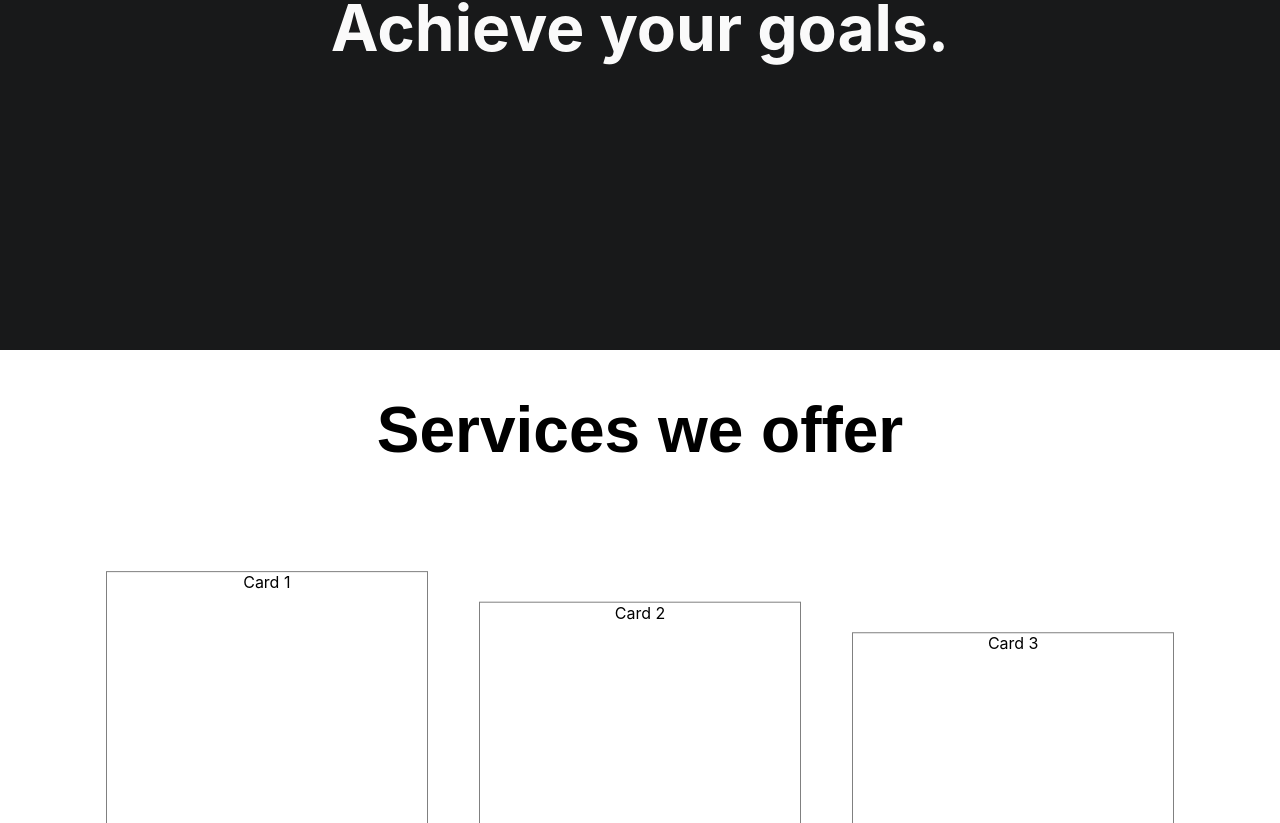
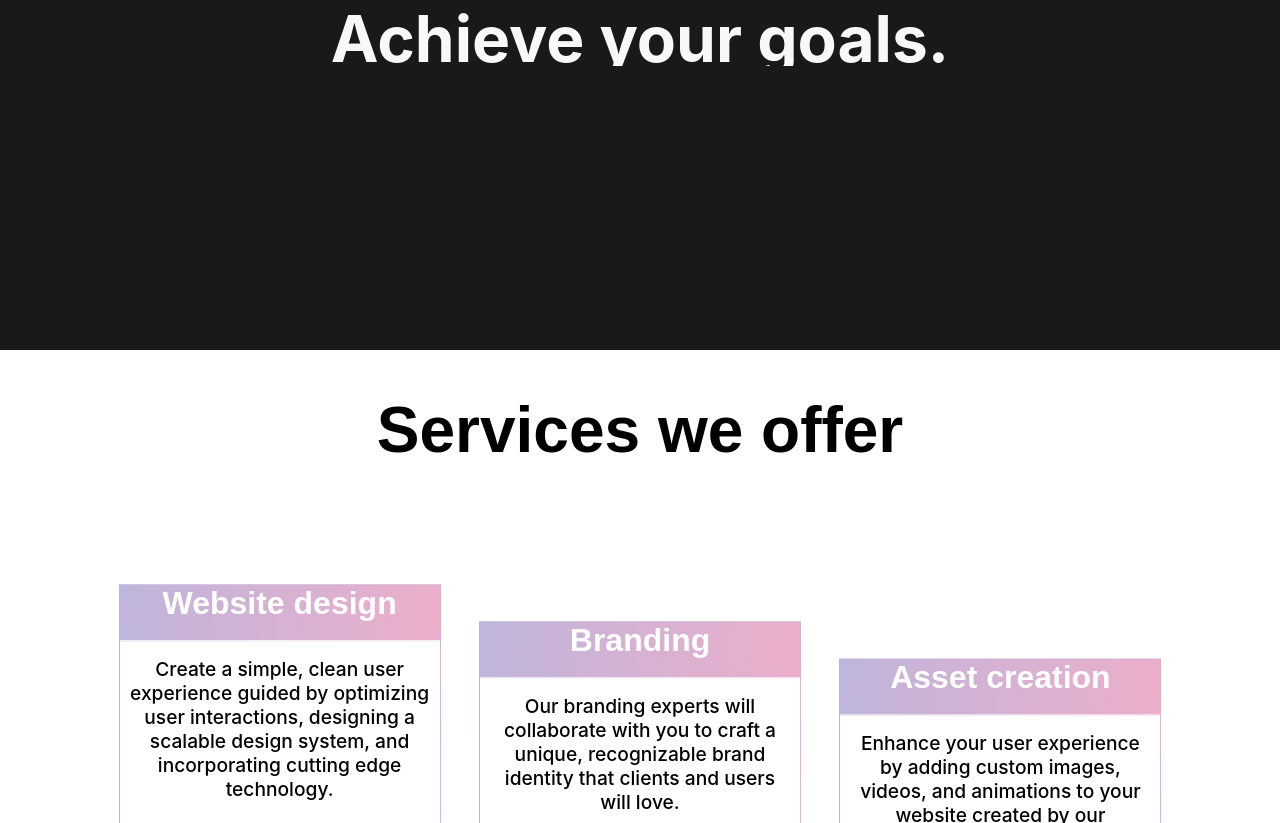
Before and after one commit to Chrisarev/designreact, a React (Create React App) app: page / in a window 1280 px wide. Shown: the part 1977-2800 px from the top of the page. Built offline with nearby package versions, Linux system fonts and the light colour scheme.

Commit message:
Styled services sections

```diff
--- a/src/App.tsx
+++ b/src/App.tsx
@@ -7,6 +7,7 @@ import Cardpanel from './Cardpanel'
 import Servicespanel from './Servicespanel'
 import Endsection from './Endsection'
 import Footer from './Footer'
+
 function App() {
   return (
     <div className="App">
--- a/src/Endsection.tsx
+++ b/src/Endsection.tsx
@@ -1,38 +1,57 @@
 import styles from './stylesheets/Endsection.module.css'
-import {useScroll, useTransform, motion} from 'framer-motion'
-import {useRef} from 'react'
+import { useScroll, useTransform, motion } from 'framer-motion'
+import { useRef } from 'react'
 
-const Endsection = () =>{
+const Endsection = () => {
     //Need the useRef hook to get position of parent element
     const targetRef = useRef<HTMLDivElement>(null);
     //Ref is the target of useScroll hook
     //number scrollYProgress contains num between 0-1 referring to
     //how far user has scrolled in element
-    const {scrollYProgress} = useScroll({
-        target:targetRef,
+    const { scrollYProgress } = useScroll({
+        target: targetRef,
         //takes two strings ex:["start end", "end end"] which describe intersections between the target
         //and a container element(container is window if not defined)
         //Any range between those intersections is where scroll progress is applied
         offset: ["start end", "end start"]
     })
 
-    const translateY = useTransform(scrollYProgress, [0,0.5,0.6,0.75,1], [200,0,0,-150,0] )
-    const translateY2 = useTransform(scrollYProgress, [0,0.5,0.6,0.75,1], [300,0,0,-200,0] )
-    const translateY3 = useTransform(scrollYProgress, [0,0.5,0.6,0.75,1], [400,0,0,-300,0] )
+    const translateY = useTransform(scrollYProgress, [0, 0.5, 0.6, 0.75, 1], [200, 0, 0, -150, 0])
+    const translateY2 = useTransform(scrollYProgress, [0, 0.5, 0.6, 0.75, 1], [300, 0, 0, -200, 0])
+    const translateY3 = useTransform(scrollYProgress, [0, 0.5, 0.6, 0.75, 1], [400, 0, 0, -300, 0])
+    const scale = useTransform(scrollYProgress,  [0, 0.5, 1], [0.9, 1, 0.9])
 
     return (
         <>
             <div ref={targetRef} className={styles.panel}>
                 <h1>Services we offer</h1>
                 <div className={styles.cardHolder}>
-                    <motion.div style={{translateY}} className={styles.serviceCard}>
-                        Card 1
+                    <motion.div style={{ translateY}} className={styles.borderWrap}>
+                    <div className={styles.serviceCard}>
+                        <div className={styles.cardHeader}>Website design</div>
+                        <div className={styles.cardBody}>
+                            Create a simple, clean user experience guided by optimizing user interactions,
+                            designing a scalable design system, and incorporating cutting edge technology.
+                        </div>
+                    </div>
                     </motion.div>
-                    <motion.div style={{translateY:translateY2}} className={styles.serviceCard}>
-                        Card 2
+                    <motion.div style={{ translateY: translateY2}} className={styles.borderWrap}>
+                    <div className={styles.serviceCard}>
+                        <div className={styles.cardHeader}>Branding</div>
+                        <div className={styles.cardBody}>
+                            Our branding experts will collaborate with you to craft a unique, recognizable
+                            brand identity that clients and users will love.
+                        </div>
+                    </div>
                     </motion.div>
-                    <motion.div style={{translateY:translateY3}}className={styles.serviceCard}>
-                        Card 3
+                    <motion.div style={{ translateY:translateY3}} className={styles.borderWrap}>
+                    <div className={styles.serviceCard}>
+                        <div className={styles.cardHeader}>Asset creation</div>
+                        <div className={styles.cardBody}>
+                            Enhance your user experience by adding custom images, videos, and animations to
+                            your website created by our experienced graphic design team.
+                        </div>
+                    </div>
                     </motion.div>
                 </div>
             </div>
--- a/src/Footer.tsx
+++ b/src/Footer.tsx
@@ -43,7 +43,7 @@ const Footer = () =>{
                     </div>
                     <div className={styles.jobGroup}>
                         <h2>Jobs</h2>
-                        <p>We are always looking for motivated, talented individuals to join us!</p>
+                        <p>We are always looking for talented individuals to join us!</p>
                         <button>See Jobs</button>
                     </div>
                 </div>
--- a/src/stylesheets/Endsection.module.css
+++ b/src/stylesheets/Endsection.module.css
@@ -20,11 +20,69 @@
     flex-wrap:wrap;
     flex-direction: row;
     justify-content: center;
-    gap:4vw;
+    gap:3vw;
+}
+
+.borderWrap{
+    height: 25rem;
+    width: 20rem;
+    --bg-size: 400%;
+    background-image: radial-gradient(circle, rgba(238, 174, 202, 1) 0%, rgba(148, 187, 233, 1) 100%);
+    background-size: var(--bg-size);
+    background-repeat: repeat;
+    animation: move-bg 15s infinite linear;
+    padding:1px;
+    position:relative;
+    border-bottom-left-radius: 8px;
+    border-bottom-right-radius: 8px;
+
 }
 
 .serviceCard{
     height: 25rem;
     width: 20rem;
-    border:1px solid gray;
+    /*border:1px solid gray;*/
+    display:flex;
+    flex-direction: column;
 }
+
+.cardHeader{
+    --bg-size: 400%;
+    background-image: radial-gradient(circle, rgba(238, 174, 202, 1) 0%, rgba(148, 187, 233, 1) 100%);
+    background-size: var(--bg-size);
+    background-repeat: repeat;
+    animation: move-bg 15s infinite linear;
+    color:white;
+    font-size: clamp(2rem, 1.4vw + 0.8rem, 9rem);
+    /*--bg-size: 400%;
+    background-image: radial-gradient(circle, rgba(238, 174, 202, 1) 0%, rgba(148, 187, 233, 1) 100%);
+    background-size: var(--bg-size);
+    background-repeat: repeat;
+    background-clip: text;
+    -webkit-background-clip: text;
+    -webkit-text-fill-color: transparent;
+    -moz-text-fill-color: transparent;
+    animation: move-bg 15s infinite linear;*/
+    height:15%;
+    font-family: 'K2D', sans-serif;
+    font-weight:600;
+    border-bottom:1px solid white;
+}
+
+.cardBody{
+    height:85%;
+    font-size: clamp(1rem, 0.5vw + 0.8rem, 9rem);
+    padding:1rem 0.5rem;
+    border-bottom-right-radius: 8px;
+    border-bottom-left-radius: 8px;
+    background-color:white;
+    font-weight: 500;
+    cursor:default;
+
+}
+
+@keyframes move-bg {
+    to {
+        background-position: var(--bg-size) 0;
+    }
+}
--- a/src/stylesheets/Footer.module.css
+++ b/src/stylesheets/Footer.module.css
@@ -78,6 +78,9 @@
     color:white;
     text-align: left;
 }
+.jobGroup p{
+
+}
 
 .jobGroup button{
     height:3rem;
```
